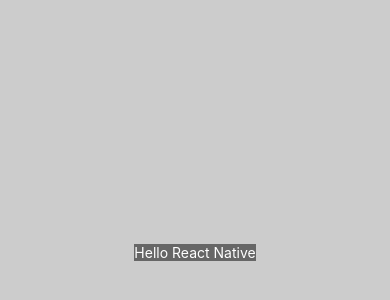
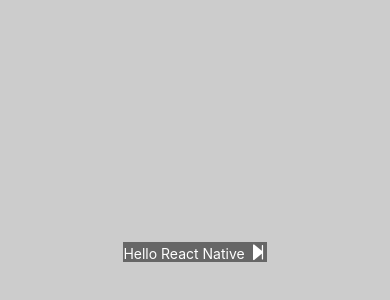
Before and after one commit to crgmzlps/rn-instagram-clone, a React Native app: screen / in a window 390 px wide. Shown: the part 170-470 px from the top of the page. Built offline with nearby package versions, Linux system fonts and the light colour scheme.

Commit message:
Vector icons

```diff
--- a/package.json
+++ b/package.json
@@ -11,7 +11,8 @@
   },
   "dependencies": {
     "react": "18.2.0",
-    "react-native": "0.72.5"
+    "react-native": "0.72.5",
+    "react-native-vector-icons": "^10.0.0"
   },
   "devDependencies": {
     "@babel/core": "^7.20.0",
@@ -21,6 +22,7 @@
     "@react-native/metro-config": "^0.72.11",
     "@tsconfig/react-native": "^3.0.0",
     "@types/react": "^18.0.24",
+    "@types/react-native-vector-icons": "^6.4.14",
     "@types/react-test-renderer": "^18.0.0",
     "babel-jest": "^29.2.1",
     "eslint": "^8.19.0",
--- a/src/App.tsx
+++ b/src/App.tsx
@@ -2,11 +2,14 @@
 import {StyleSheet, Text, View} from 'react-native';
 import colors from './theme/colors';
 import fonts from './theme/fonts';
+import AntDesign from 'react-native-vector-icons/AntDesign';
 
 function App(): JSX.Element {
   return (
     <View style={styles.root}>
-      <Text style={styles.text}>Hello React Native</Text>
+      <Text style={styles.text}>
+        Hello React Native <AntDesign name="stepforward" size={18} />
+      </Text>
     </View>
   );
 }
```
Also changed, not shown: 4 other files (tests, documents, lock files or other folders).
